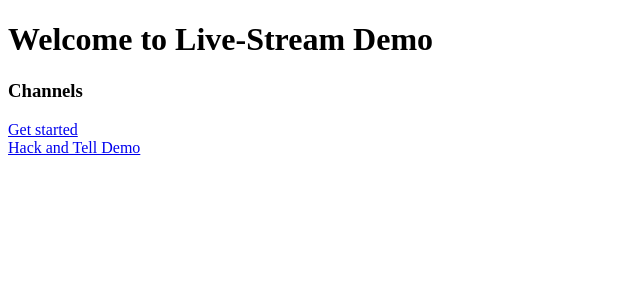
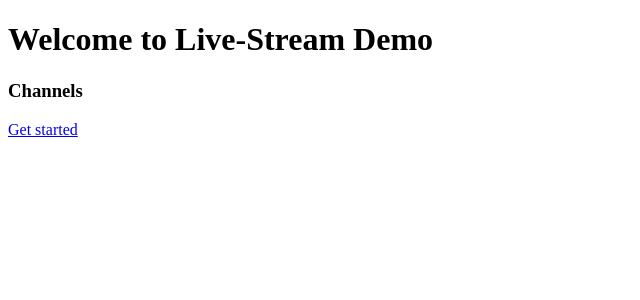
Before and after one commit to shah-smit/live-stream-hack, an Angular app: page /#/ in a window 1280 px wide. Shown: the top 300 px of the page, without its empty margins (0-640 px from the left). Built offline with nearby package versions, Linux system fonts and the light colour scheme.

Commit message:
Update home.component.html

```diff
--- a/src/app/home-component/home.component.html
+++ b/src/app/home-component/home.component.html
@@ -2,4 +2,3 @@
 <h1>Welcome to Live-Stream Demo</h1>
   <h3>Channels</h3>
   <a [routerLink]="['/livestream/smit']">Get started</a><br>
-  <a [routerLink]="['/livestream/hackandtell']">Hack and Tell Demo</a><br>
```
